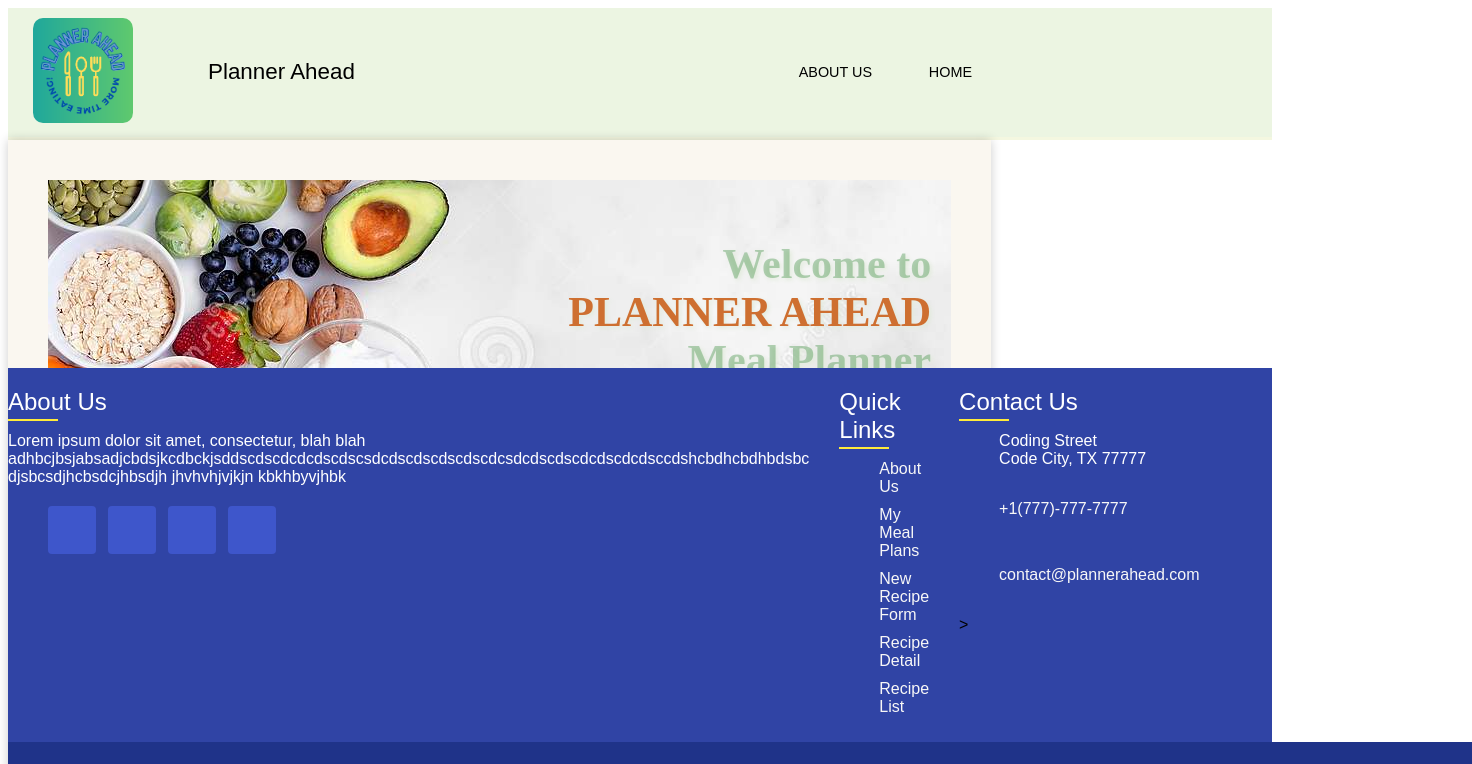
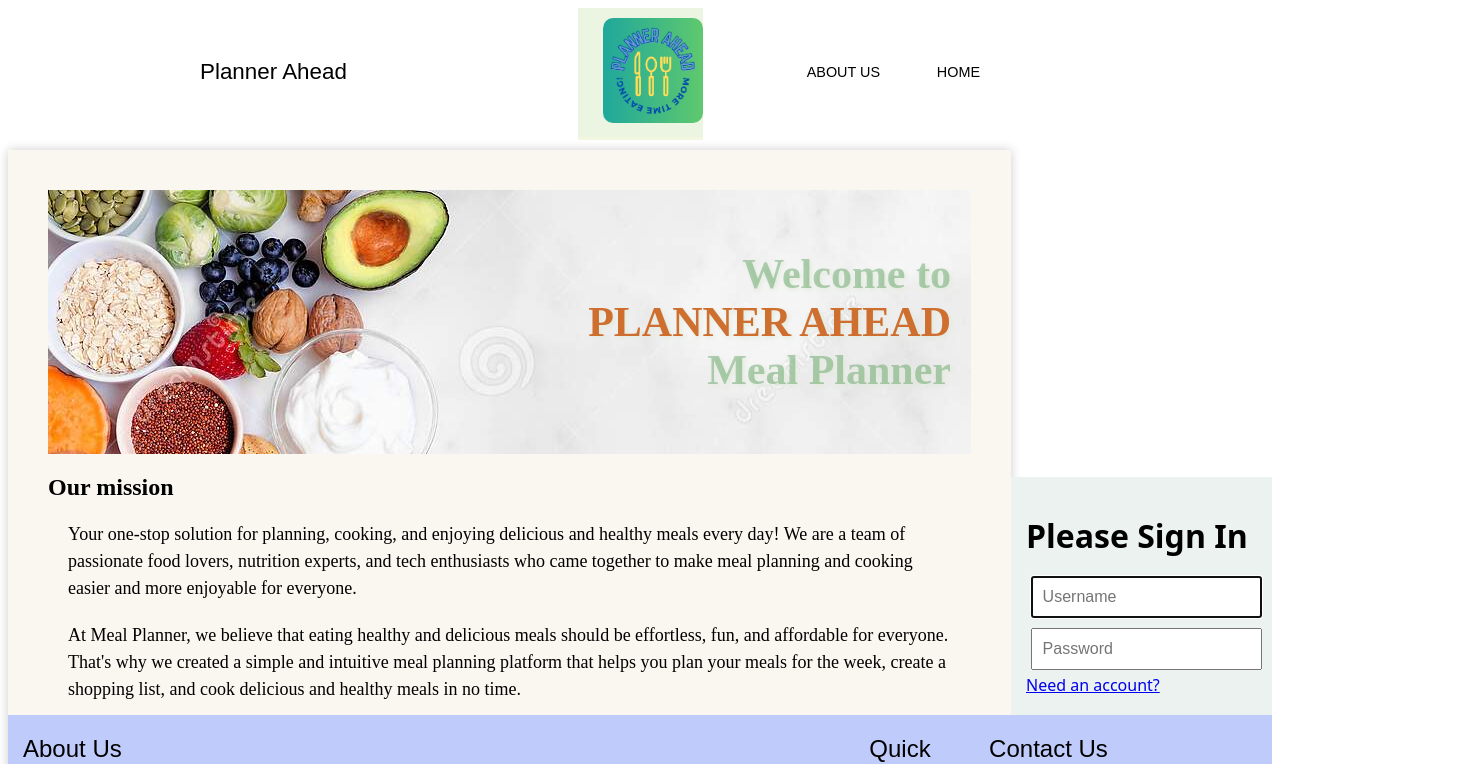
Before and after one commit to iancraine/PlannerAheadFinal, a Vue app in the folder vue/: page /login in a window 1280 px wide. Shown: the top 764 px of the page, 1472 px wide, since content can reach past the window. Built offline with nearby package versions, Linux system fonts and the light colour scheme.

Commit message:
footer changes

```diff
--- a/vue/public/index.html
+++ b/vue/public/index.html
@@ -4,6 +4,7 @@
     <meta charset="utf-8">
     <meta http-equiv="X-UA-Compatible" content="IE=edge">
     <meta name="viewport" content="width=device-width,initial-scale=1.0">
+    <script src="https://kit.fontawesome.com/a6a09db984.js" crossorigin="anonymous"></script>
     <link rel="icon" href="<%= BASE_URL %>favicon.ico">
     <title>final-vue-capstone-seed</title>
   </head>
--- a/vue/src/App.vue
+++ b/vue/src/App.vue
@@ -21,28 +21,29 @@ export default {
 <style>
 
 #app {
-  /* display: grid;
+  display: grid;
   grid-template-columns: 1fr;
   grid-template-areas: "nav"
                         "view"
-                        "footer"; */
-  position: relative;
+                        "footer";
+  /* position: relative; */
   height: 100vh;
+  gap: 10px;
 }
 #content {
   padding-bottom: 2.5rem;
 }
 nav-bar {
-  /* grid-area: nav; */
+  grid-area: nav;
 }
 router-view {
-  /* grid-area: view; */
+  grid-area: view;
 }
 .footer {
-  /* grid-area: footer; */
-  position: absolute;
+  grid-area: footer;
+  /* position: absolute; */
   bottom: 0;
   /* height: 2.5rem; */
-  margin: 10%;
+  /* margin: 10%; */
 }
 </style>
--- a/vue/src/components/Footer.vue
+++ b/vue/src/components/Footer.vue
@@ -83,19 +83,22 @@ export default {
   width: 100%;
   height: auto;
   padding: 50px 100px;
-  background: #3044A5;
+  background: #bfcbfa;
+  justify-items: center;
 }
 .container2 {
   width: 100%;
   display: grid;
   grid-template-columns: 2fr 1fr 1fr 1fr;
   grid-gap: 30px;
+  justify-items: center;
 }
 .header {
   position: relative;
-  color: #fff;
+  color:black;
   font-weight: 500;
   margin-bottom: 15px;
+  padding-left: 15px;
 }
 .header::before {
   content: '';
@@ -105,9 +108,11 @@ export default {
   width: 50px;
   height: 2px;
   background: #FFEB3B;
+  margin-left: 15px;
 }
 .aboutUsText {
-  color: #fff;
+  color: black;
+  padding-left: 15px;
 }
 .social-media {
   margin-top: 20px;
@@ -133,7 +138,7 @@ export default {
   background: #6380FE
 }
 .sm_a .fa {
-  color: #fff;
+  color: black;
   font-size: 20px;
 }
 .quicklinks {
@@ -143,7 +148,7 @@ export default {
   list-style: none;
 }
 .quicklinks li a {
-  color: #F7F7F7;
+  color:black;
   text-decoration: none;
   margin-bottom: 10px;
   display: inline-block;
@@ -160,14 +165,14 @@ export default {
   margin-bottom: 16px;
 }
 .info li span:nth-child(1) {
-  color: #fff;
+  color:black;
   font-size: 20px;
 }
 .info li span {
-  color: #fff;
+  color:black;
 }
 .info a {
-  color: #F7F7F7;
+  color:black;
   text-decoration: none;
 }
 .info a:hover {
@@ -176,7 +181,7 @@ export default {
 .copyright {
   width: 100%;
   background: #1F3389;
-  padding: 8px 100px;
+  padding: 2px 0;
   text-align: center;
   color: #fff;
 }
```
